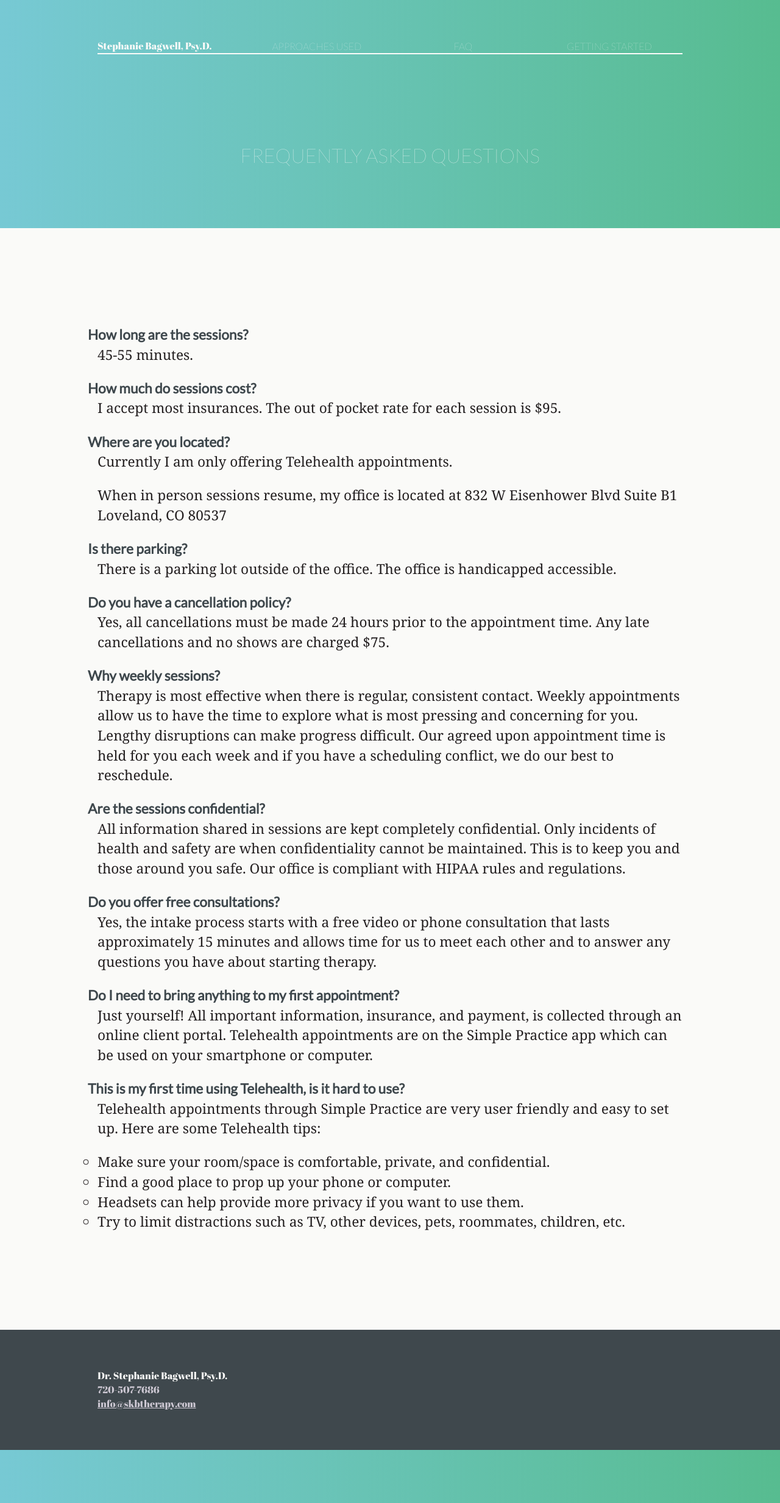
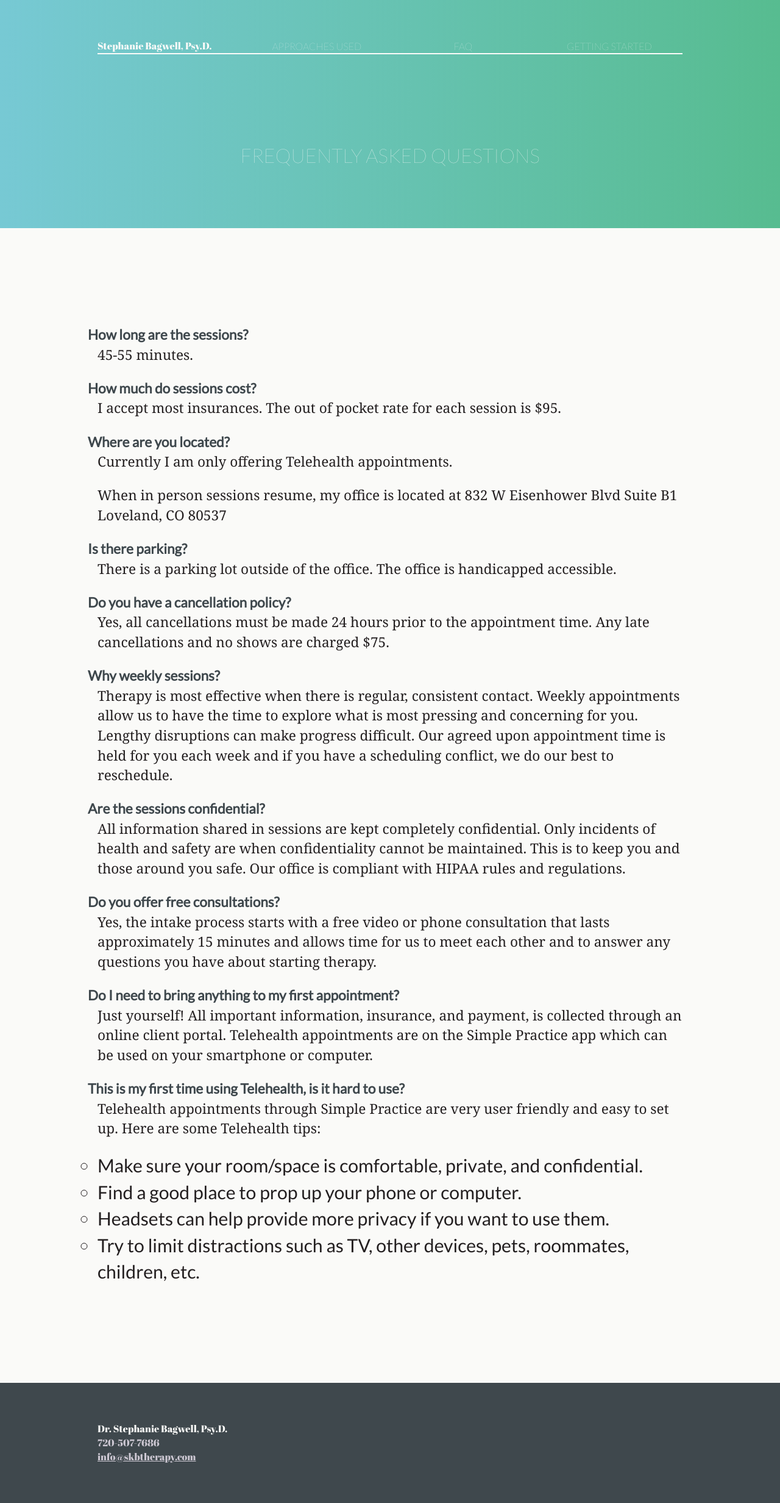
Before and after one commit to billHinderman/steph-jekyll, a Jekyll site: the page built from faq.md, in a window 1280 px wide. Shown: the whole page at 61% size. Built offline with Jekyll 4.4.1, drawn with Linux system fonts in a browser that asks for light colours; some web fonts are replaced.

Commit message:
Override class type

```diff
--- a/_sass/_content.scss
+++ b/_sass/_content.scss
@@ -35,7 +35,8 @@
 }
 
 .page-content ul {
-  list-style-type: circle
+  font-family: $helvetica;
+  font-size: 1.885333333*$em;
 }
 
 .image-holder {
@@ -55,3 +56,7 @@
 .color-cotton {
   color: darken($cotton, 7%);
 }
+
+.faq-list {
+  list-style-type: circle
+}
--- a/faq.md
+++ b/faq.md
@@ -51,3 +51,4 @@
 *  Find a good place to prop up your phone or computer.
 *  Headsets can help provide more privacy if you want to use them.
 *  Try to limit distractions such as TV, other devices, pets, roommates, children, etc.
+{: .faq-list}
```
